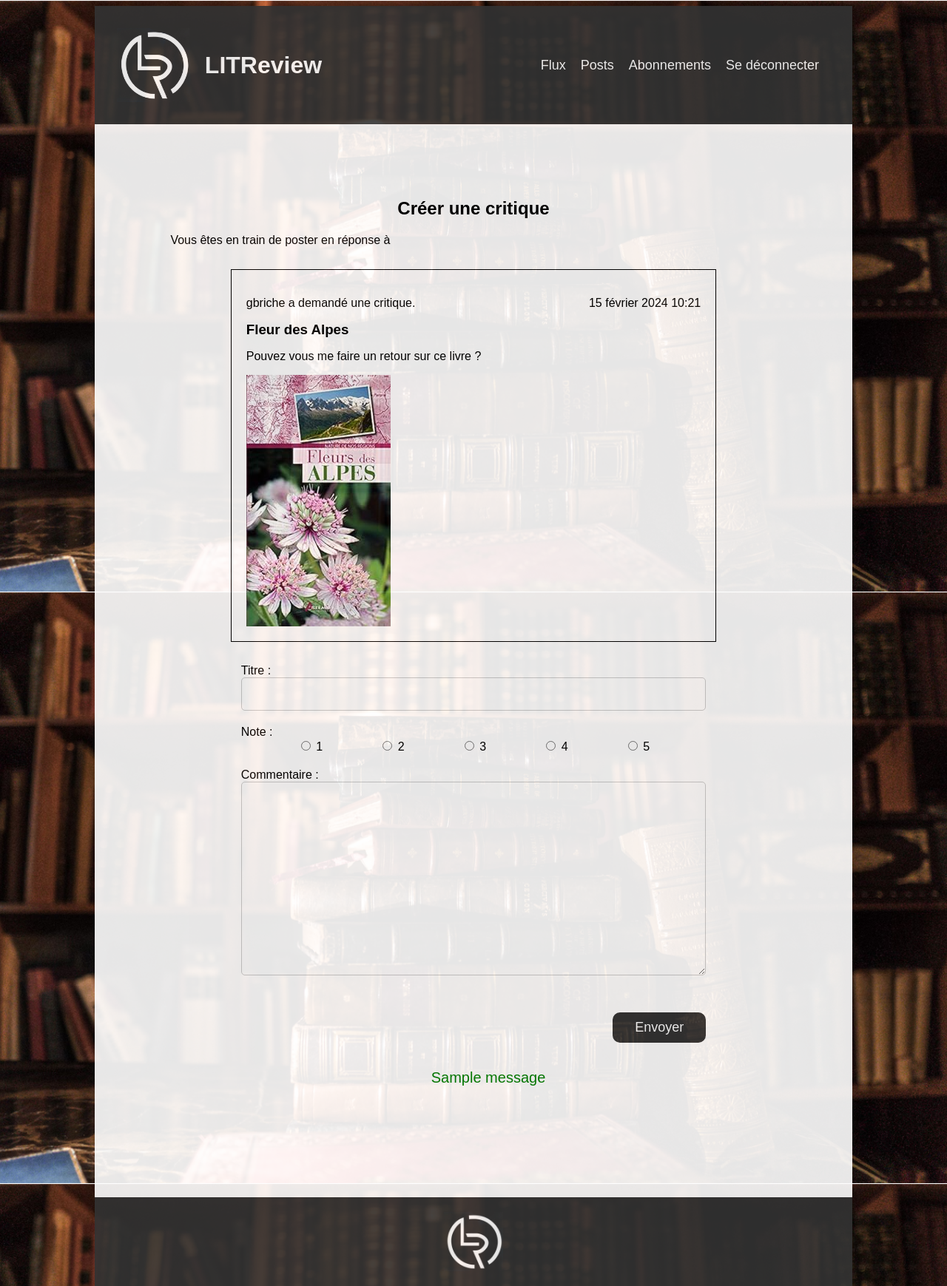
After one commit to geo1310/projet_9_litrevu, a Django app: page /review/ticket/29/create in a window 1280 px wide. The commit adds this page. Shown: the whole page at 74% size. Run offline with Django 5.2, Linux system fonts and the light colour scheme; a user stored in the database is signed in; data comes from the database, SQL or seed files in the repository; both versions use the stored data as it was after the commit; tables that the repository leaves empty hold one stand-in row (values such as "Sample post"); one stand-in notice (Sample message) is shown.

Commit message:
Creation d une review + ticket

```diff
--- a/litrevu/bookreview/admin.py
+++ b/litrevu/bookreview/admin.py
@@ -3,15 +3,15 @@ from bookreview.models import Ticket, Review, UserFollows
 
 
 class TicketAdmin(admin.ModelAdmin):
-    list_display = ('title', 'user', 'time_created', 'id')
+    list_display = ("title", "user", "time_created", "id")
 
 
 class ReviewAdmin(admin.ModelAdmin):
-    list_display = ('headline', 'ticket', 'rating', 'user', 'time_created')
+    list_display = ("headline", "ticket", "rating", "user", "time_created", "id")
 
 
 class UserFollowsAdmin(admin.ModelAdmin):
-    list_display = ('user', 'followed_user', 'id')
+    list_display = ("user", "followed_user", "id")
 
 
 admin.site.register(Ticket, TicketAdmin)
--- /dev/null
+++ b/litrevu/bookreview/templates/bookreview/create_review_ticket.html
@@ -0,0 +1,37 @@
+{% extends 'base.html' %}
+{% block content %}
+<div class="review-page base-page">
+    <h2>Créer une critique</h2>
+    <div class="review-texte">Vous êtes en train de poster en réponse à</div>
+    <div class="ticket-display">
+        <div class="ticket-display-title">
+            <p>{{ ticket.user }} a demandé une critique.</p>
+            <p>{{ ticket.time_created}}</p>
+        </div>
+        <h3>{{ ticket.title }}</h3>
+        <p>{{ ticket.description }}</p>
+        <img src="{{ ticket.image.url }}" alt="{{ ticket.title }}" class="ticket-img">
+        <br>
+    </div>
+    <form method="post" class="review-form">
+    {% csrf_token %}
+    {% for field in review_form.visible_fields %}
+            <div class="form-field-ticket">
+                {{ field.label_tag }}
+                {{ field }}
+            </div>
+        {% endfor %}
+        <div class="button-submit-right">
+            <button type="submit" class="submit-button review-button">Envoyer</button>
+        </div>
+
+    </form>
+    {% if messages %}
+    <ul class="messages">
+        {% for message in messages %}
+            <li{% if message.tags %} class="{{ message.tags }}"{% endif %}>{{ message }}</li>
+        {% endfor %}
+    </ul>
+    {% endif %}
+</div>
+{% endblock content %}
--- a/litrevu/bookreview/templates/bookreview/create_ticket.html
+++ b/litrevu/bookreview/templates/bookreview/create_ticket.html
@@ -10,7 +10,9 @@
                 {{ field }}
             </div>
         {% endfor %}
-        <button type="submit" class="submit-button ticket-button">Envoyer</button>
+        <div class="button-submit-right">
+            <button type="submit" class="submit-button ticket-button">Envoyer</button>
+        </div>
     </form>
     {% if messages %}
     <ul class="messages">
--- a/litrevu/bookreview/views.py
+++ b/litrevu/bookreview/views.py
@@ -14,18 +14,17 @@ from .forms import UserFollowsForm, TicketForm, DeleteTicketForm, ReviewForm
 
 @login_required
 def create_ticket(request):
-
-    ''' Création d'un Ticket '''
+    """Création d'un Ticket"""
 
     ticket_form = TicketForm()
-    if request.method == 'POST':
+    if request.method == "POST":
         ticket_form = TicketForm(request.POST, request.FILES)
         if ticket_form.is_valid():
             ticket = ticket_form.save(commit=False)
             ticket.user = request.user
             ticket.save()
 
-            return redirect('flux')
+            return redirect("flux")
         else:
             # Afficher les erreurs de validation du formulaire
             for field, errors in ticket_form.errors.items():
@@ -33,63 +32,89 @@ def create_ticket(request):
                     messages.error(request, f"Erreur dans le champ '{field}': {error}")
 
     context = {
-        'ticket_form': ticket_form,
+        "ticket_form": ticket_form,
     }
 
-    return render(request, 'bookreview/create_ticket.html', context=context)
+    return render(request, "bookreview/create_ticket.html", context=context)
 
 
 @login_required
 def edit_ticket(request, ticket_id):
-
-    ''' Edition d'un Ticket '''
+    """Edition d'un Ticket"""
 
     ticket = get_object_or_404(Ticket, id=ticket_id)
     edit_form = TicketForm(instance=ticket)
     delete_form = DeleteTicketForm()
-    if request.method == 'POST':
-        if 'edit_ticket' in request.POST:
+    if request.method == "POST":
+        if "edit_ticket" in request.POST:
             edit_form = TicketForm(request.POST, request.FILES, instance=ticket)
             if edit_form.is_valid():
                 edit_form.save()
 
-                return redirect('flux')
+                return redirect("flux")
             else:
                 # Afficher les erreurs de validation du formulaire
                 for field, errors in edit_form.errors.items():
                     for error in errors:
-                        messages.error(request, f"Erreur dans le champ '{field}': {error}")
+                        messages.error(
+                            request, f"Erreur dans le champ '{field}': {error}"
+                        )
 
-        if 'delete_ticket' in request.POST:
+        if "delete_ticket" in request.POST:
             delete_form = DeleteTicketForm(request.POST)
             if delete_form.is_valid():
                 ticket.delete()
-                return redirect('flux')
+                return redirect("flux")
     context = {
-        'edit_form': edit_form,
-        'delete_form': delete_form,
+        "edit_form": edit_form,
+        "delete_form": delete_form,
     }
-    return render(request, 'bookreview/edit_ticket.html', context=context)
+    return render(request, "bookreview/edit_ticket.html", context=context)
 
 
 # Review
 
 
 @login_required
-def create_review(request, ticket_id):
+def create_review(request):
+    review_form = ReviewForm()
+    ticket_form = TicketForm()
+    if request.method == "POST":
+        review_form = ReviewForm(request.POST)
+        ticket_form = TicketForm(request.POST, request.FILES)
+        if all([review_form.is_valid(), ticket_form.is_valid()]):
+            ticket = ticket_form.save(commit=False)
+            ticket.user = request.user
+            ticket.save()
+            review = review_form.save(commit=False)
+            review.user = request.user
+            review.ticket = ticket
+            review.save()
+            return redirect("flux")
+        else:
+            # Afficher les erreurs de validation du formulaire
+            for field, errors in review_form.errors.items():
+                for error in errors:
+                    messages.error(request, f"Erreur dans le champ '{field}': {error}")
 
-    ''' Creation d'une Critique '''
+    context = {"review_form": review_form, "ticket_form": ticket_form}
+    return render(request, "bookreview/create_review.html", context=context)
+
+
+@login_required
+def create_review_ticket(request, ticket_id):
+    """Creation d'une Critique"""
 
     ticket = get_object_or_404(Ticket, id=ticket_id)
     review_form = ReviewForm()
-    if request.method == 'POST':
+    if request.method == "POST":
         review_form = ReviewForm(request.POST)
         if review_form.is_valid():
             review = review_form.save(commit=False)
             review.user = request.user
             review.ticket = ticket
             review.save()
-            return redirect('flux')
+            return redirect("flux")
         else:
             # Afficher les erreurs de validation du formulaire
             for field, errors in review_form.errors.items():
@@ -97,26 +122,25 @@ def create_review(request, ticket_id):
                     messages.error(request, f"Erreur dans le champ '{field}': {error}")
 
     context = {
-        'ticket': ticket,
-        'review_form': review_form,
+        "ticket": ticket,
+        "review_form": review_form,
     }
-    return render(request, 'bookreview/create_review.html', context=context)
+    return render(request, "bookreview/create_review_ticket.html", context=context)
 
 
 @login_required
 def edit_review(request, review_id):
-
-    ''' Edition d'une Critique '''
+    """Edition d'une Critique"""
 
     review = get_object_or_404(Review, id=review_id)
     edit_form = ReviewForm(instance=review)
     ticket = review.ticket
-    if request.method == 'POST':
+    if request.method == "POST":
         edit_form = ReviewForm(request.POST, instance=review)
         if edit_form.is_valid():
             edit_form.save()
 
-            return redirect('flux')
+            return redirect("flux")
         else:
             # Afficher les erreurs de validation du formulaire
             for field, errors in edit_form.errors.items():
@@ -124,10 +148,10 @@ def edit_review(request, review_id):
                     messages.error(request, f"Erreur dans le champ '{field}': {error}")
 
     context = {
-        'edit_form': edit_form,
-        'ticket': ticket,
+        "edit_form": edit_form,
+        "ticket": ticket,
     }
-    return render(request, 'bookreview/edit_review.html', context=context)
+    return render(request, "bookreview/edit_review.html", context=context)
 
 
 # Follow users
@@ -135,14 +159,13 @@ def edit_review(request, review_id):
 
 @login_required
 def follows(request):
-
-    '''Abonnements et abonés d'un utilisateur'''
+    """Abonnements et abonés d'un utilisateur"""
 
     # Récupérer les utilisateurs suivis et les abonnés de l'utilisateur connecté
     followings = UserFollows.objects.filter(user=request.user)
     followers = UserFollows.objects.filter(followed_user=request.user)
 
-    if request.method == 'POST':
+    if request.method == "POST":
         form = UserFollowsForm(request.POST)
         if form.is_valid():
             try:
@@ -150,45 +173,59 @@ def follows(request):
                 user_follow.user = request.user
                 user_follow.save()
             except IntegrityError:
-                messages.error(request, f"L'utilisateur {user_follow.followed_user} est deja dans votre liste de suivis")
-                return render(request, 'bookreview/follows.html', {'form': form, 'followings': followings, 'followers': followers})
+                messages.error(
+                    request,
+                    f"L'utilisateur {user_follow.followed_user} est deja dans votre liste de suivis",
+                )
+                return render(
+                    request,
+                    "bookreview/follows.html",
+                    {"form": form, "followings": followings, "followers": followers},
+                )
 
-            return redirect('follows')
+            return redirect("follows")
     else:
         form = UserFollowsForm()
 
     context = {
-        'form': form,
-        'followings': followings,
-        'followers': followers,
+        "form": form,
+        "followings": followings,
+        "followers": followers,
     }
 
-    return render(request, 'bookreview/follows.html', context=context)
+    return render(request, "bookreview/follows.html", context=context)
 
 
 @login_required
 def follows_delete(request, follows_id):
-
-    ''' Suppression des abonnements d'un utilisateur '''
+    """Suppression des abonnements d'un utilisateur"""
 
     follow = get_object_or_404(UserFollows, id=follows_id)
 
     # Vérifie que l'utilisateur est autorisé à supprimer l'objet
     if follow.user != request.user:
 
-        return HttpResponseForbidden("Vous n'êtes pas autorisé à effectuer cette action.")
+        return HttpResponseForbidden(
+            "Vous n'êtes pas autorisé à effectuer cette action."
+        )
 
     try:
         follow.delete()
         messages.success(request, f"{follow.followed_user} a été supprimé avec succès.")
     except IntegrityError as e:
         # Gérer les erreurs spécifiques liées à l'intégrité de la base de données
-        messages.error(request, f"Une erreur d'intégrité de la base de données s'est produite : {e}")
+        messages.error(
+            request,
+            f"Une erreur d'intégrité de la base de données s'est produite : {e}",
+        )
     except Exception as e:
         # Gérer les autres exceptions génériques
-        messages.error(request, f"Une erreur s'est produite lors de la suppression de l'objet : {e}")
+        messages.error(
+            request,
+            f"Une erreur s'est produite lors de la suppression de l'objet : {e}",
+        )
 
-    return redirect('follows')
+    return redirect("follows")
 
 
 # Posts
@@ -197,7 +234,7 @@ def follows_delete(request, follows_id):
 @login_required
 def posts(request):
 
-    return render(request, 'bookreview/posts.html')
+    return render(request, "bookreview/posts.html")
 
 
 # Flux
@@ -206,4 +243,4 @@ def posts(request):
 @login_required
 def flux(request):
 
-    return render(request, 'bookreview/flux.html')
+    return render(request, "bookreview/flux.html")
--- a/litrevu/litrevu/urls.py
+++ b/litrevu/litrevu/urls.py
@@ -46,8 +46,9 @@ urlpatterns = [
     path('follows/<int:follows_id>/delete', bookreview.views.follows_delete, name='follows_delete'),
     path('ticket/create', bookreview.views.create_ticket, name='create_ticket'),
     path('ticket/<int:ticket_id>/edit', bookreview.views.edit_ticket, name='edit_ticket'),
-    path('review/<int:ticket_id>/create', bookreview.views.create_review, name='create_review'),
+    path('review/create', bookreview.views.create_review, name='create_review'),
     path('review/<int:review_id>/edit', bookreview.views.edit_review, name='edit_review'),
+    path('review/ticket/<int:ticket_id>/create', bookreview.views.create_review_ticket, name='create_review_ticket'),
 ]
 
 # les images stockées dans le répertoire MEDIA_ROOT seront servies au chemin donné par MEDIA_URL
--- a/litrevu/static/css/style.css
+++ b/litrevu/static/css/style.css
@@ -1,5 +1,5 @@
 html {
-    font-family: Arial;
+    font-family: Arial, sans-serif;
     background-image: url(../images/fond_ecran_livre_1.png);
     background-attachment: fixed;
     background-repeat: no-repeat;
@@ -14,13 +14,23 @@ html, h1, h2{
 }
 body{
     width: 80%;
+    opacity: 0.9;
 
 }
 .main{
     background-color: white;
-    opacity: 0.95;
     padding-top: 100px;
     padding-bottom: 100px;
+}
+.text-left{
+    width: 100%;
+    text-align: left;
+    font-weight: 600;
+    margin-top: 50px;
+}
+.button-submit-right{
+    width: 100%;
+    text-align: right;
 }
 
 /* affichage des messages de succes et d erreurs */
@@ -286,10 +296,7 @@ select{
     width: 80%;
     margin-top: 20px;
 }
-.button-submit-right{
-    width: 100%;
-    text-align: right;
-}
+
 #id_rating{
     display: flex;
     flex-direction: row;
```
Also changed, not shown: litrevu/bookreview/templates/bookreview/create_review.html (+15 -18 lines), litrevu/db.sqlite3, litrevu/media/CVT_Le-vocabulaire-philosophique_276_xeJcgDl.webp (added), litrevu/media/fleurs_des_alpes_N1zKh2r.jpg (added).
